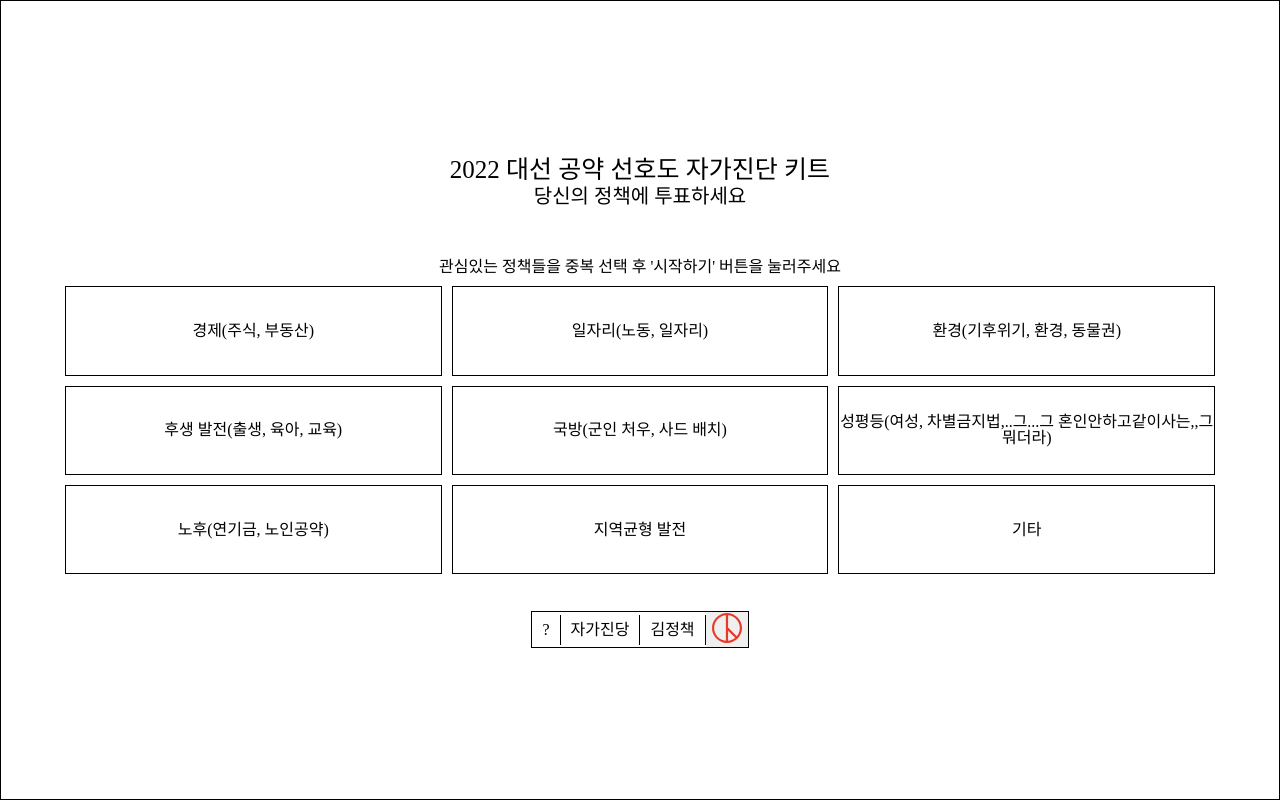
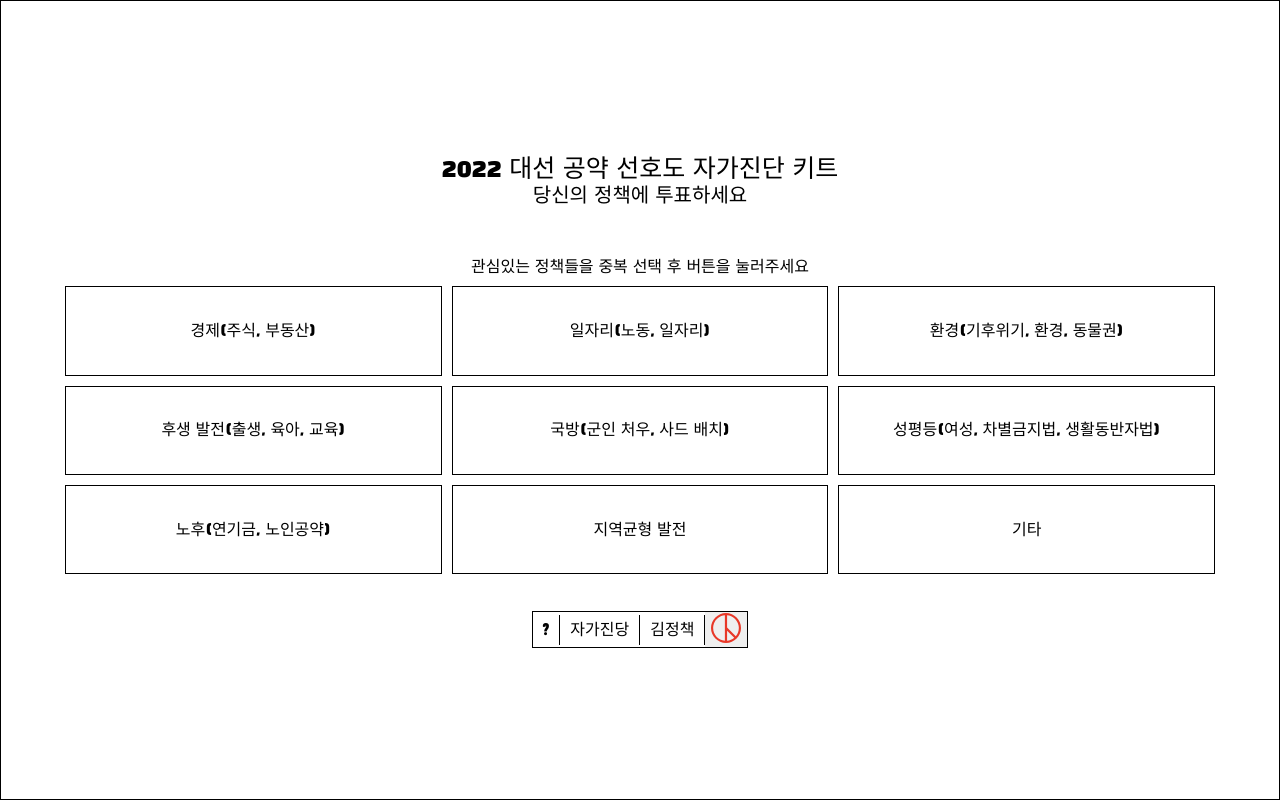
Before and after one commit to userJu/2022-presidential-promise-self-test-kit, a React (Create React App) app: page / in a window 1280 px wide. Built offline with nearby package versions, Linux system fonts and the light colour scheme.

Commit message:
시작 페이지 기본 css + 폰트

```diff
--- a/package.json
+++ b/package.json
@@ -10,6 +10,7 @@
     "@types/node": "^16.11.25",
     "@types/react": "^17.0.39",
     "@types/react-dom": "^17.0.11",
+    "framer-motion": "^6.2.8",
     "react": "^17.0.2",
     "react-dom": "^17.0.2",
     "react-router-dom": "^6.2.1",
--- a/public/index.html
+++ b/public/index.html
@@ -25,6 +25,9 @@
       Learn how to configure a non-root public URL by running `npm run build`.
     -->
     <title>React App</title>
+    <style>
+      @import url("https://fonts.googleapis.com/css2?family=Black+Han+Sans&display=swap");
+    </style>
   </head>
   <body>
     <noscript>You need to enable JavaScript to run this app.</noscript>
--- a/src/App.tsx
+++ b/src/App.tsx
@@ -33,6 +33,7 @@ footer, header, hgroup, main, menu, nav, section {
 }
 body {
   line-height: 1;
+  font-family: 'Black Han Sans', sans-serif;
 
 }
 menu, ol, ul {
--- a/src/components/ChooseRange.tsx
+++ b/src/components/ChooseRange.tsx
@@ -44,6 +44,9 @@ const Borders = styled.div`
     display: flex;
     justify-content: center;
     align-items: center;
+    padding: 0 5px;
+    background-color: ${(props) => props.color};
+
     &:hover {
       background-color: gray;
     }
@@ -61,8 +64,6 @@ const StartBtnBox = styled.div`
     border-right: 1px solid black;
     padding: 7px 10px;
   }
-
-  }
 `;
 
 const Button = styled.button`
@@ -79,11 +80,14 @@ interface IPromises {
 
 const ChooseRange = () => {
   const [promises, setPromises] = useState<IPromises[]>([]);
+  const [clicked, setClicked] = useState("white");
   const bordersClick = (e: any) => {
     const {
       target: { title },
     } = e;
     if (title !== "") {
+      const style = e.target.style;
+      style.backgroundColor = "pink";
       setPromises((prevPromise) => [title, ...prevPromise]);
     }
   };
@@ -99,16 +103,14 @@ const ChooseRange = () => {
       <MainName>2022 대선 공약 선호도 자가진단 키트</MainName>
       <SubName>당신의 정책에 투표하세요</SubName>
       <MainBorder>
-        <h3>관심있는 정책들을 중복 선택 후 '시작하기' 버튼을 눌러주세요</h3>
-        <Borders onClick={bordersClick}>
+        <h3>관심있는 정책들을 중복 선택 후 버튼을 눌러주세요</h3>
+        <Borders onClick={bordersClick} color={clicked}>
           <div title="경제">경제(주식, 부동산)</div>
           <div title="일자리">일자리(노동, 일자리)</div>
           <div title="환경">환경(기후위기, 환경, 동물권)</div>
           <div title="후생 발전">후생 발전(출생, 육아, 교육)</div>
           <div title="국방">국방(군인 처우, 사드 배치)</div>
-          <div title="성평등">
-            성평등(여성, 차별금지법,..그...그 혼인안하고같이사는,,그뭐더라)
-          </div>
+          <div title="성평등">성평등(여성, 차별금지법, 생활동반자법)</div>
           <div title="노후">노후(연기금, 노인공약)</div>
           <div title="지역균형">지역균형 발전</div>
           <div title="기타">기타</div>
@@ -128,7 +130,6 @@ const ChooseRange = () => {
             width="1000px"
             height="1000px"
             viewBox="0 0 1000 1000"
-            enable-background="new 0 0 1000 1000"
           >
             <g>
               <path
```
Also changed, not shown: 2 other files (tests, documents, lock files or other folders).
